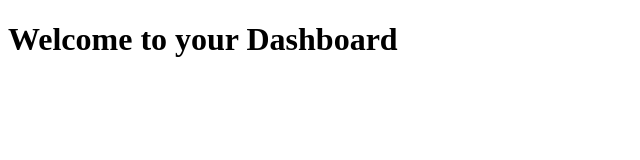
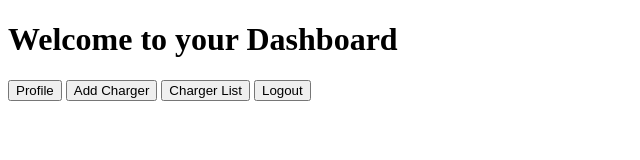
Before and after one commit to Vanshikaweb/login-rimone, a plain HTML site: page dashboard.html in a window 1280 px wide. Shown: the whole page, without its empty margins (0-640 px from the left). Drawn offline with Linux system fonts and the light colour scheme.

Commit message:
Update dashboard.html

```diff
--- a/dashboard.html
+++ b/dashboard.html
@@ -5,8 +5,20 @@
   </head>
   <body>
     <h1>Welcome to your Dashboard</h1>
+    <!-- <ul id="allusers"></ul> -->
+    <!-- <p id="user-id"></p> -->
     <!-- <p>This is the dashboard for your application.</p> -->
-    <ul id="allusers"></ul>
+
+    <button type="button" id="profile-btn" onclick= "redirecttoprofile()">Profile</button>
+
+    <!-- <button type="button" onclick=`location.href="profile.html?id=${userId}"`>Profile</button> -->
+
+    <!-- <button type="button" onclick=`location.href="profile.html?id=${userID};"`>Profile</button> -->
+
+    <button type="button" onclick="location.href='addcharger.html';">Add Charger</button>
+    <button type="button" onclick="location.href='chargerlist.html';">Charger List</button>
+    <button id="logout-btn">Logout</button>
     <script src="dashboard.js"></script>
+    <!-- <script src="login.js"></script> -->
   </body>
 </html>
```
